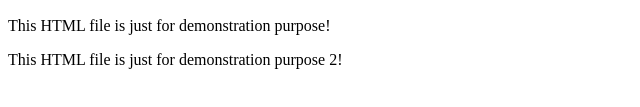
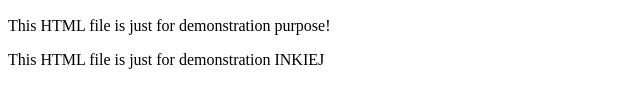
Before and after one commit to Choudhary08/gitDemo, a plain HTML site: page index.html in a window 1280 px wide. Shown: the part 253-360 px from the top of the page, 0-640 px from the left. Drawn offline with Linux system fonts and the light colour scheme.

Commit message:
modified file

```diff
--- a/index.html
+++ b/index.html
@@ -5,4 +5,4 @@
 <H2>Aarav</H2>
 
 <P>This HTML file is just for demonstration purpose!</P>
-<P>This HTML file is just for demonstration purpose 2!</P>
+<P>This HTML file is just for demonstration INKIEJ</P>
```
